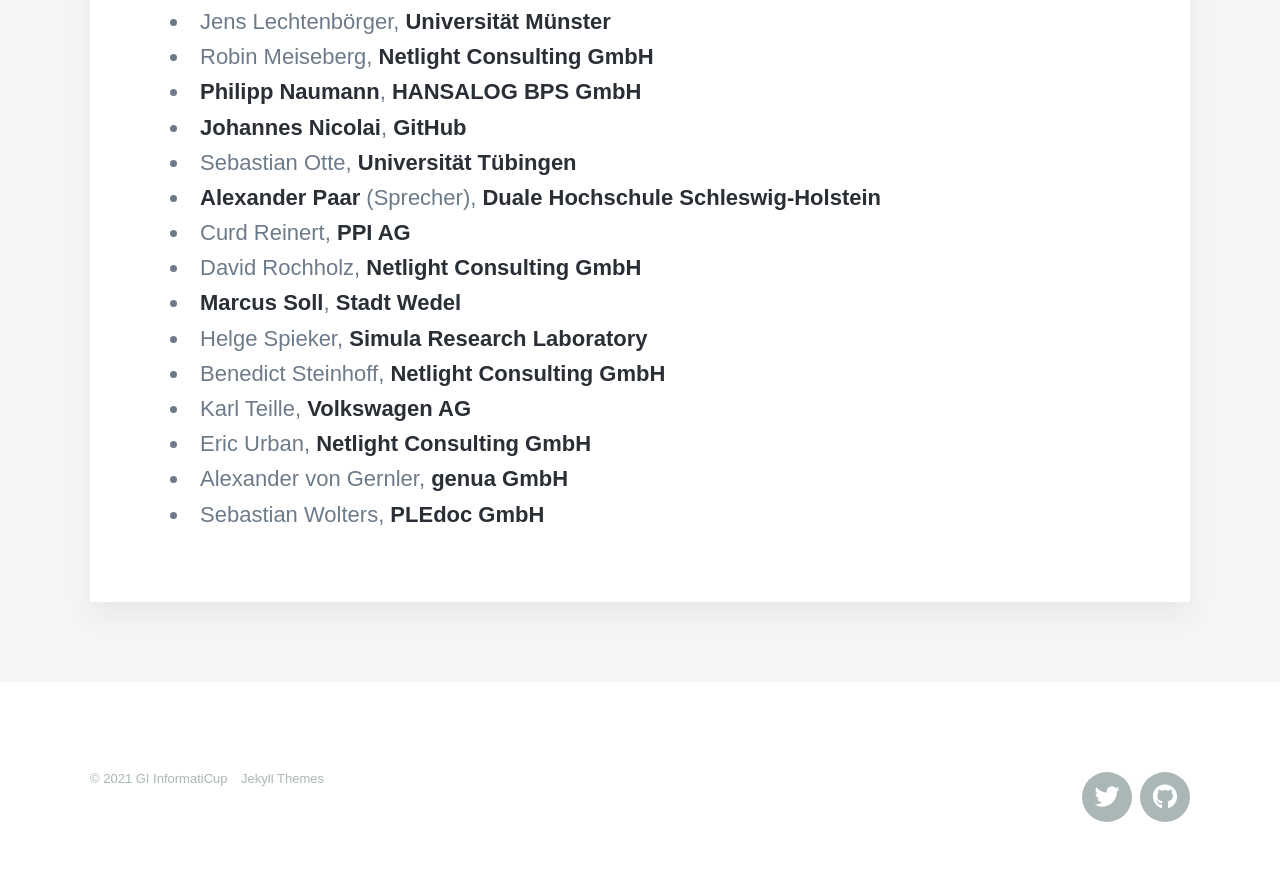
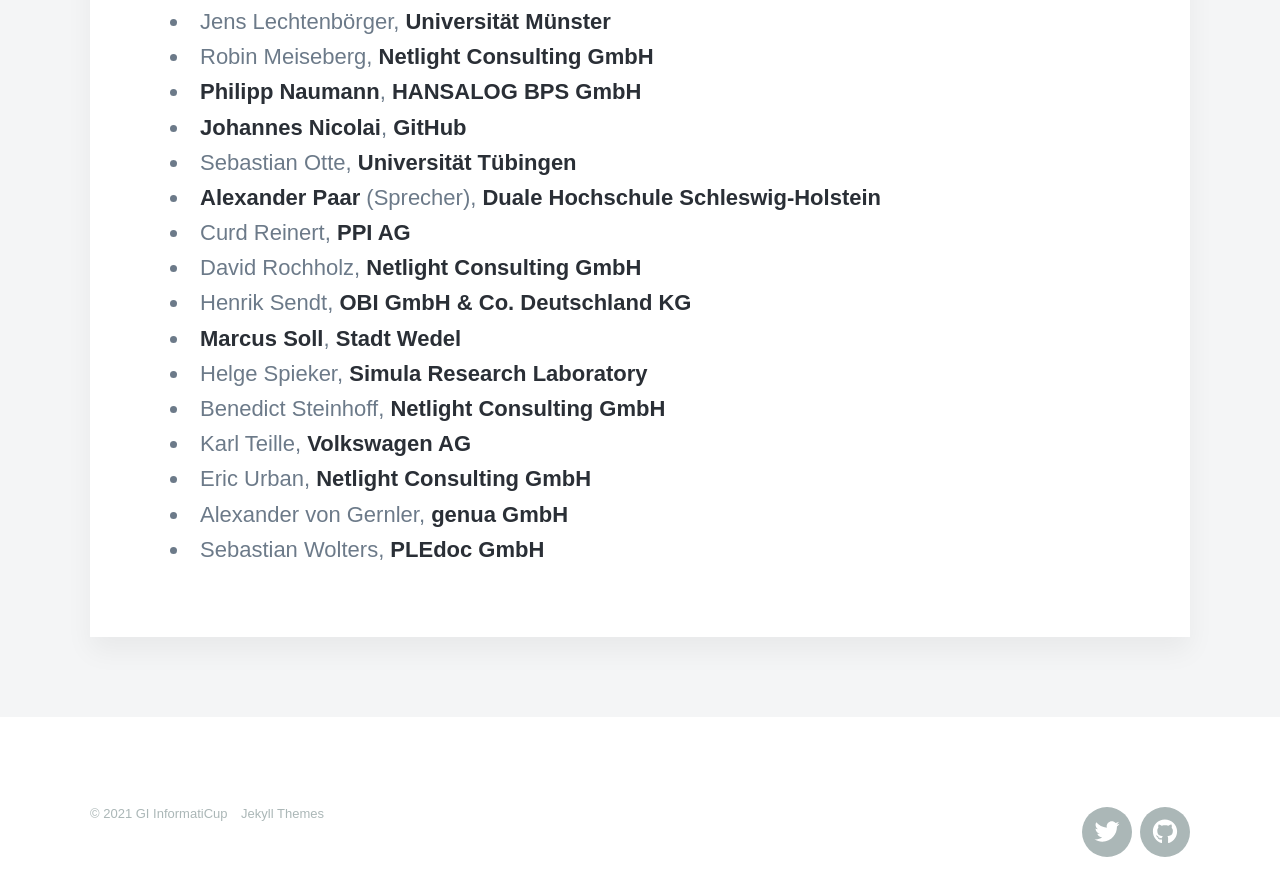
Before and after one commit to informatiCup/informaticup.github.io, a Jekyll site: the page built from _competition/40-jury.md, in a window 1280 px wide and 900 px high, scrolled down 856 px. Shown: the top 896 px of the window. Built offline with Jekyll 4.4.1, drawn with Linux system fonts in a browser that asks for light colours; nearby versions of some CDN libraries; some web fonts are replaced; before the commit the page ends 1721 px from its top, so only the background shows below that.

Commit message:
Update 40-jury.md

```diff
--- a/_competition/40-jury.md
+++ b/_competition/40-jury.md
@@ -21,6 +21,7 @@
 - [Alexander Paar](https://github.com/AlexPaar) (Sprecher), [Duale Hochschule Schleswig-Holstein](https://www.dhsh.de/)
 - Curd Reinert, [PPI AG](https://www.ppi.de/)
 - David Rochholz, [Netlight Consulting GmbH](https://www.netlight.com/)
+- Henrik Sendt, [OBI GmbH & Co. Deutschland KG](http://www.obi.de/)
 - [Marcus Soll](https://github.com/Top-Ranger), [Stadt Wedel](https://www.wedel.de/)
 - Helge Spieker, [Simula Research Laboratory](https://www.simula.no/)
 - Benedict Steinhoff, [Netlight Consulting GmbH](https://www.netlight.com/)
```
